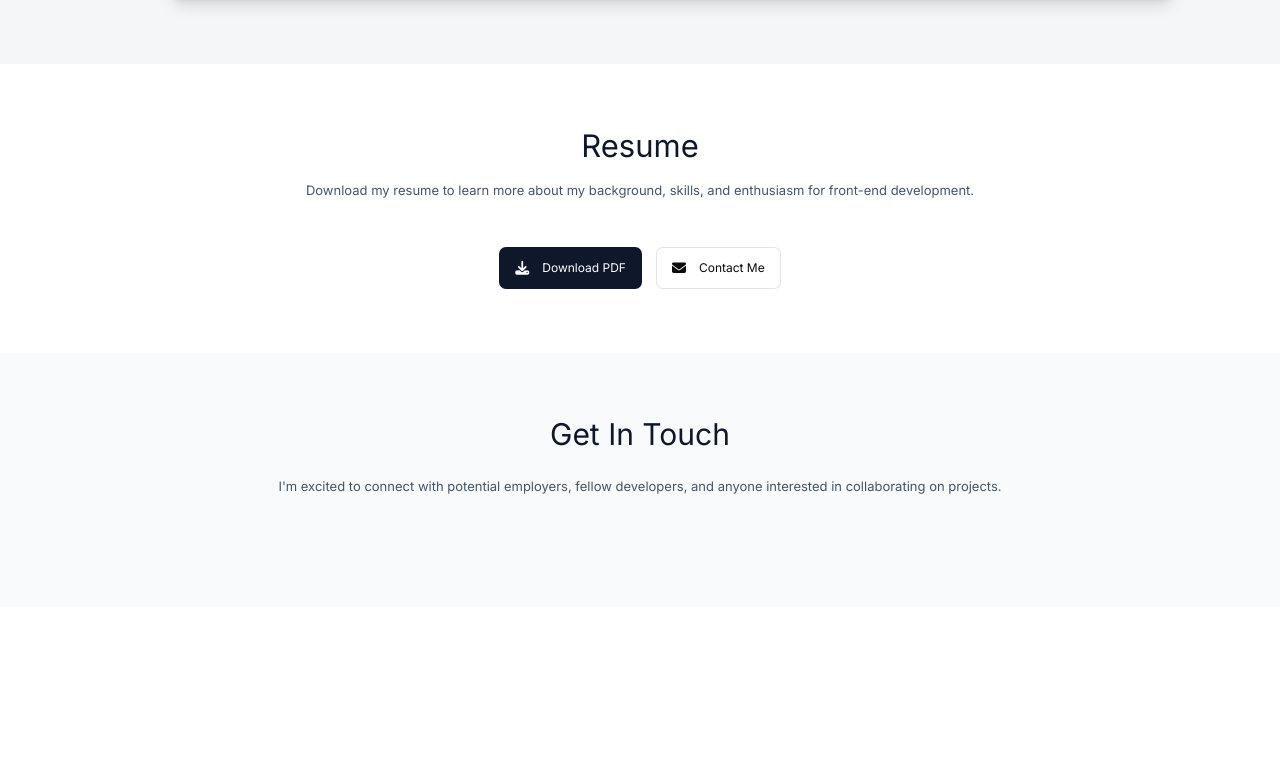
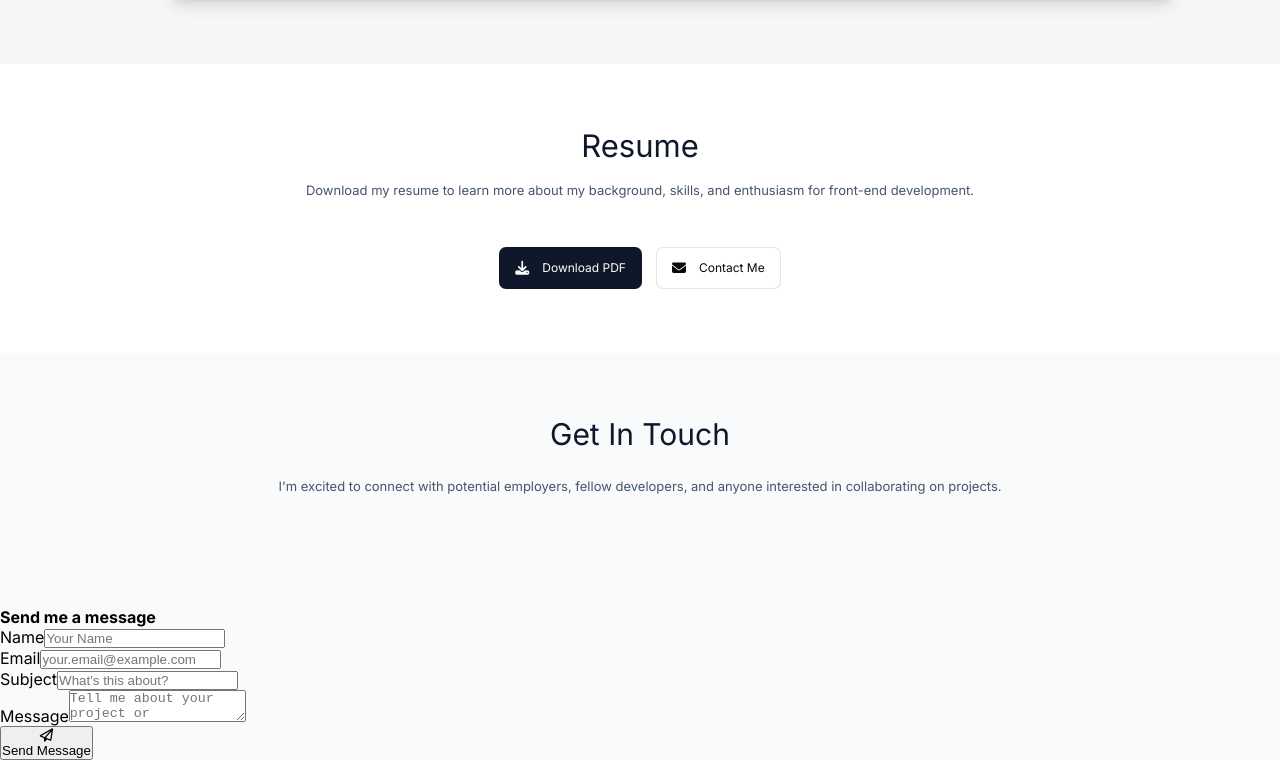
Before and after one commit to Mariii209/maritza-portfolio, a React (Create React App) app: page / in a window 1280 px wide. Shown: the part 5202-5962 px from the top of the page. Before the commit the page ends 5809 px from the top, so only its background shows below. Built offline with nearby package versions, Linux system fonts and the light colour scheme.

Commit message:
Add contact form to Contact page
Introduced a contact form with fields for name, email, subject, and message, along with a send button. This allows users to send messages directly from the Contact page.

```diff
--- a/src/Contact.js
+++ b/src/Contact.js
@@ -11,6 +11,37 @@ export default function Contact() {
           and anyone interested in collaborating on projects.
         </p>
       </div>
+      <div>
+        <div className="Contact-form">
+          <h4>Send me a message</h4>
+          <div>
+            <div>
+              <label htmlFor="">Name</label>
+              <input type="text" placeholder="Your Name" />
+            </div>
+            <div>
+              <label htmlFor="">Email</label>
+              <input type="text" placeholder="your.email@example.com" />
+            </div>
+          </div>
+          <div>
+            <label htmlFor="">Subject</label>
+            <input type="text" name="" id="" placeholder="What's this about?" />
+          </div>
+          <div>
+            <label htmlFor="">Message</label>
+            <textarea
+              name=""
+              id=""
+              placeholder="Tell me about your project or opportunity..."
+            ></textarea>
+          </div>
+          <button>
+            <i class="fa-regular fa-paper-plane"></i>
+            <p>Send Message</p>
+          </button>
+        </div>
+      </div>
     </div>
   );
 }
```
